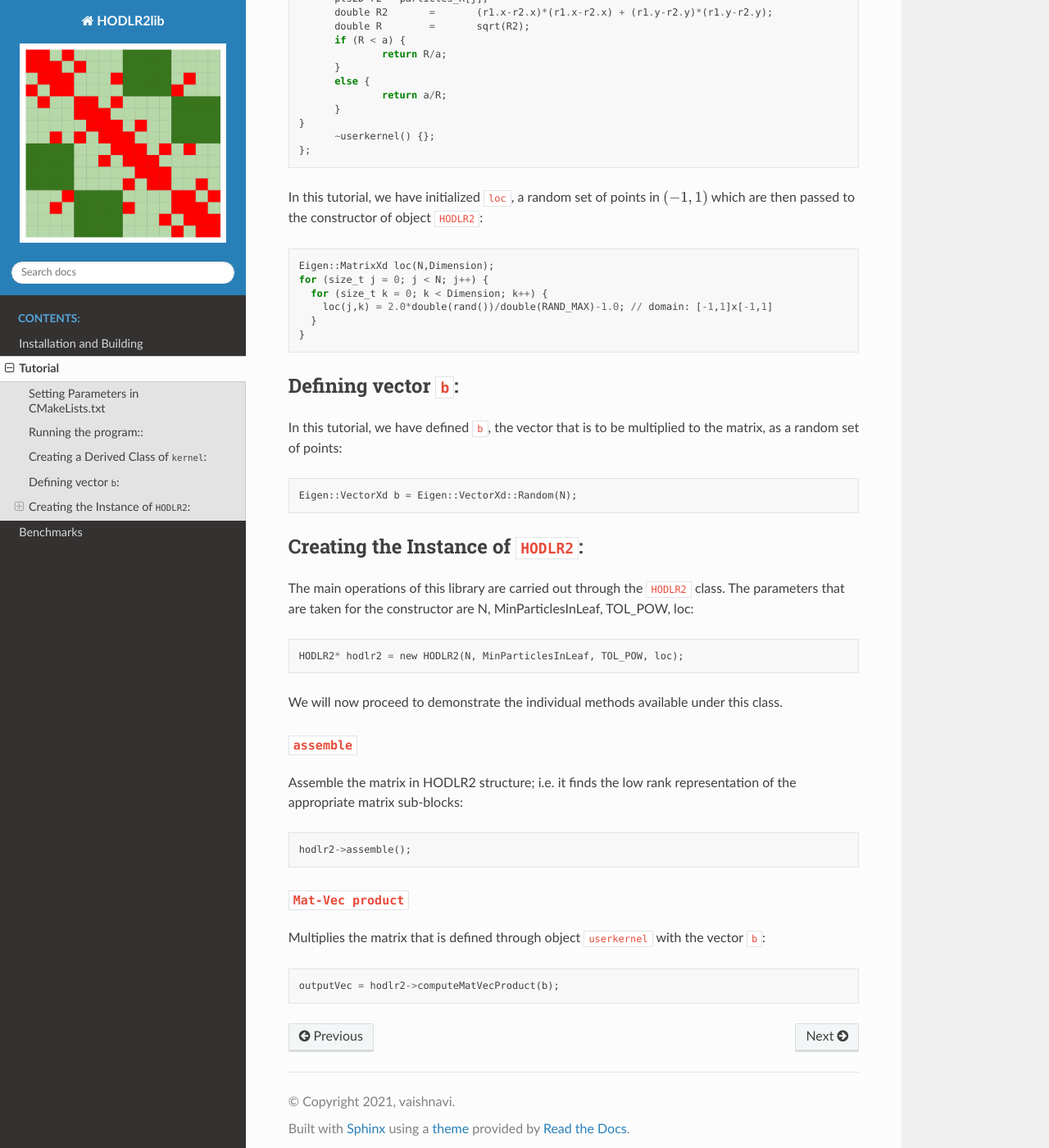
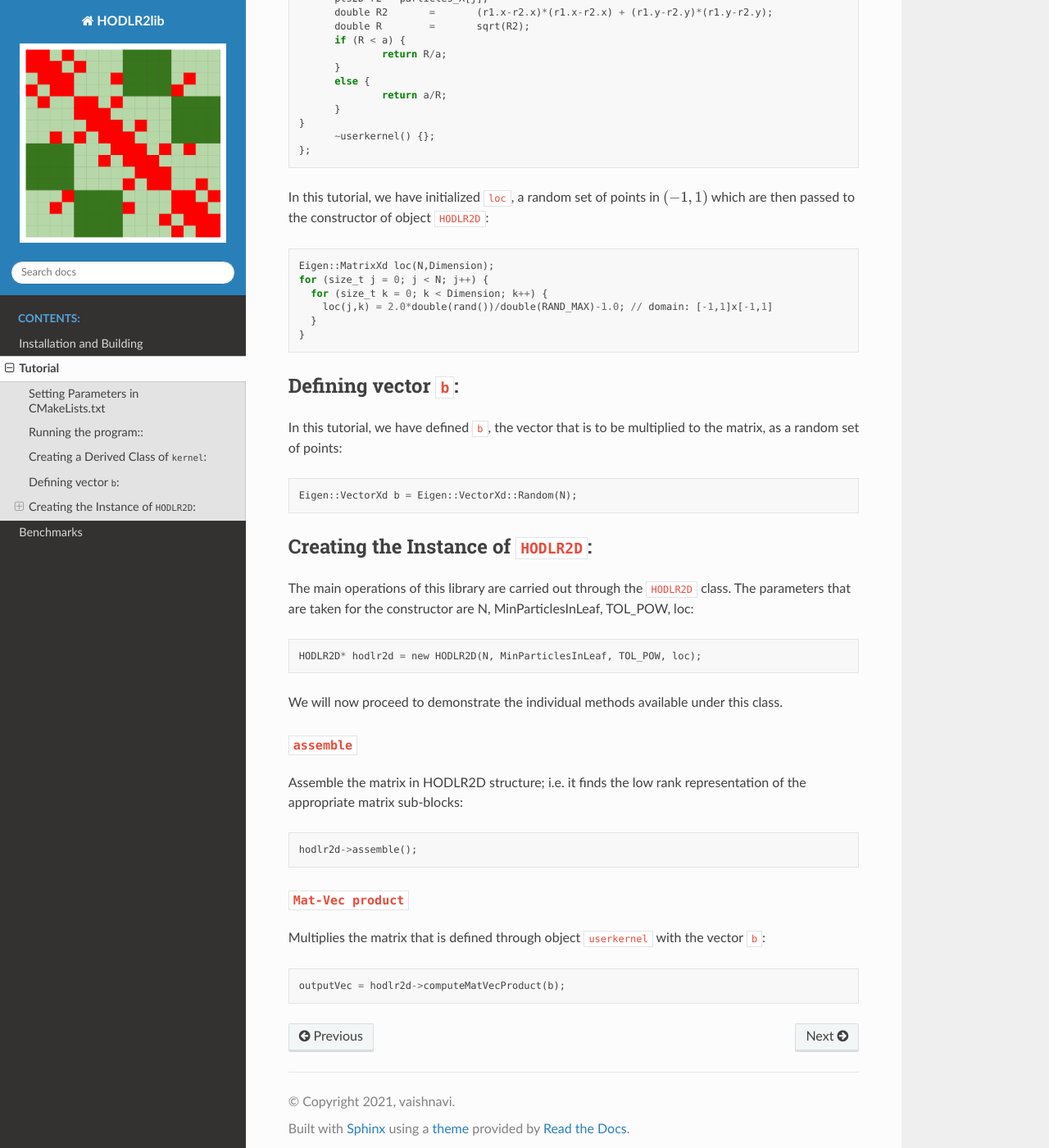
Before and after one commit to sivaramambikasaran/HODLR2, a Sphinx documentation site: the page built from docs/source/tutorial.rst, in a window 1280 px wide and 1400 px high, scrolled down 1201 px. Shown: the whole window at 82% size. Built offline with Sphinx 7.4.7 and the Read the Docs theme 2.0.0, drawn with Linux system fonts in a browser that asks for light colours.

Commit message:
hodlr2 changed to hodlr2d

```diff
--- a/docs/source/tutorial.rst
+++ b/docs/source/tutorial.rst
@@ -48,7 +48,7 @@ The matrix that needs to be solved for is abstracted through this derived class
   };
 
 
-In this tutorial, we have initialized ``loc``, a random set of points in :math:`(-1, 1)` which are then passed to the constructor of object ``HODLR2``::
+In this tutorial, we have initialized ``loc``, a random set of points in :math:`(-1, 1)` which are then passed to the constructor of object ``HODLR2D``::
 
   Eigen::MatrixXd loc(N,Dimension);
   for (size_t j = 0; j < N; j++) {
@@ -64,25 +64,25 @@ In this tutorial, we have defined ``b``, the vector that is to be multiplied to
 
   Eigen::VectorXd b = Eigen::VectorXd::Random(N);
 
-Creating the Instance of ``HODLR2``:
+Creating the Instance of ``HODLR2D``:
 ------------------------------------
 
-The main operations of this library are carried out through the ``HODLR2`` class. The parameters that are taken for the constructor are N, MinParticlesInLeaf, TOL_POW, loc::
+The main operations of this library are carried out through the ``HODLR2D`` class. The parameters that are taken for the constructor are N, MinParticlesInLeaf, TOL_POW, loc::
 
-  HODLR2* hodlr2 = new HODLR2(N, MinParticlesInLeaf, TOL_POW, loc);
+  HODLR2D* hodlr2d = new HODLR2D(N, MinParticlesInLeaf, TOL_POW, loc);
 
 We will now proceed to demonstrate the individual methods available under this class.
 
 ``assemble``
 ^^^^^^^^^^^^
 
-Assemble the matrix in HODLR2 structure; i.e. it finds the low rank representation of the appropriate matrix sub-blocks::
+Assemble the matrix in HODLR2D structure; i.e. it finds the low rank representation of the appropriate matrix sub-blocks::
 
-  hodlr2->assemble();
+  hodlr2d->assemble();
 
 ``Mat-Vec product``
 ^^^^^^^^^^^^^^^^^^^
 
 Multiplies the matrix that is defined through object ``userkernel`` with the vector ``b``::
 
-  outputVec = hodlr2->computeMatVecProduct(b);
+  outputVec = hodlr2d->computeMatVecProduct(b);
```
